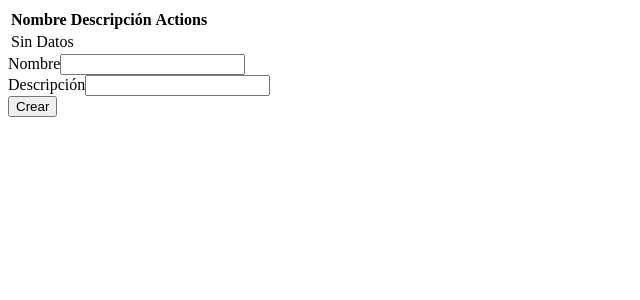
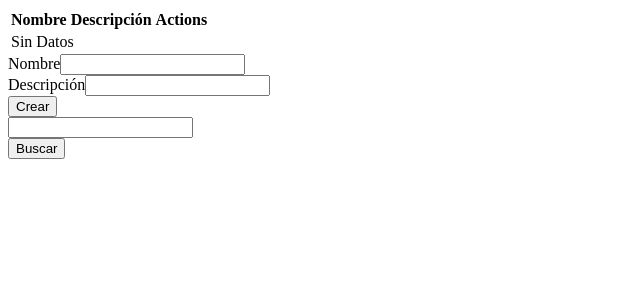
Before and after one commit to ethanial1/Posts_React_Python, a React (Create React App) app in the folder client/: page / in a window 1280 px wide. Shown: the top 300 px of the page, without its empty margins (0-640 px from the left). Built offline with nearby package versions, Linux system fonts and the light colour scheme.

Commit message:
formularios de creación de post, filtrado de posts por nombre

```diff
--- a/client/src/App.js
+++ b/client/src/App.js
@@ -1,12 +1,14 @@
 import React from "react";
-import Form from "./components/Form/Form";
+import FormCreate from "./components/Form/FormCreate";
+import FormFiltro from "./components/Form/FormFiltro";
 import Table from "./components/Table/Table";
 
 function App() {
   return (
     <div className="App">
       <Table />
-      <Form />
+      <FormCreate />
+      <FormFiltro />
     </div>
   );
 }
--- a/client/src/components/Form/Form.jsx
+++ b/client/src/components/Form/FormCreate.jsx
@@ -6,7 +6,7 @@ import { saveNewPost } from '../../redux/actions/actions';
 
 const initialForm = {nombre:"", descrip: ""}
 
-const Form = () => {
+const FormCreate = () => {
     const [form, setForm] = useState(initialForm);
     const [errores, setErrores] = useState({});
 
@@ -60,4 +60,4 @@ const Form = () => {
     )
 };
 
-export default Form;
+export default FormCreate;
--- /dev/null
+++ b/client/src/components/Form/FormFiltro.jsx
@@ -0,0 +1,40 @@
+import React from 'react';
+import { useState } from 'react';
+import { useDispatch } from 'react-redux';
+import { filterByName } from '../../redux/actions/actions';
+
+const FormFiltro = () => {
+    const [nombre, setNombre] = useState("");
+    const [error, setError] = useState({});
+
+    const dispatch = useDispatch()
+
+    const handleSubmit = e => {
+        e.preventDefault()
+        const err = {}
+
+        if(!nombre.trim()) {
+            err.nombre = "Por favor, ingresa el nombre para hacer la busqueda"
+        }
+
+        setError(err)
+
+        if(Object.keys(err).length === 0) {
+            dispatch(filterByName(nombre))
+        }
+    }
+
+    return (
+        <div>
+            <form onSubmit={handleSubmit}>
+                <div>
+                    <input type="text" name="nombre" id="nombre" value={nombre} onChange={e => setNombre(e.target.value)}/>
+                    {error.nombre && <span>{error.nombre}</span>}
+                </div>
+                <button type='submit'>Buscar</button>
+            </form>
+        </div>
+    )
+};
+
+export default FormFiltro;
--- a/client/src/components/Table/Table.jsx
+++ b/client/src/components/Table/Table.jsx
@@ -1,20 +1,20 @@
-import React from 'react';
-import { useEffect } from 'react';
-import { useSelector, useDispatch } from 'react-redux'
-import { getAllPost, deletePost } from '../../redux/actions/actions';
-import Row from '../Row/Row';
+import React from "react";
+import { useEffect } from "react";
+import { useSelector, useDispatch } from "react-redux";
+import { getAllPost, deletePost } from "../../redux/actions/actions";
+import Row from "../Row/Row";
 
 const Table = () => {
-    const allPosts = useSelector(state => state.allPosts)
-    const dispatch = useDispatch()
+    const { allPosts, filteredPost } = useSelector((state) => state);
+    const dispatch = useDispatch();
 
     useEffect(() => {
-        dispatch(getAllPost())
+        dispatch(getAllPost());
     }, [dispatch]);
 
-    const deleteCb = id => {
-        dispatch(deletePost(id))
-    }
+    const deleteCb = (id) => {
+        dispatch(deletePost(id));
+    };
 
     return (
         <table>
@@ -26,15 +26,34 @@ const Table = () => {
             </tr>
         </thead>
         <tbody>
-                {
-                    allPosts.length === 0 ? <tr><td colSpan="3">Sin Datos</td></tr> :
-                        (
-                            allPosts.map(post => <Row key={post.id} id={post.id} nombre={post.nombre} descrip={post.descrip} deleteCb={deleteCb}/>)
-                        )
-                }
+            {filteredPost.length > 0 ? (
+            filteredPost.map((post) => (
+                <Row
+                key={post.id}
+                id={post.id}
+                nombre={post.nombre}
+                descrip={post.descrip}
+                deleteCb={deleteCb}
+                />
+            ))
+            ) : allPosts.length === 0 ? (
+            <tr>
+                <td colSpan="3">Sin Datos</td>
+            </tr>
+            ) : (
+            allPosts.map((post) => (
+                <Row
+                key={post.id}
+                id={post.id}
+                nombre={post.nombre}
+                descrip={post.descrip}
+                deleteCb={deleteCb}
+                />
+            ))
+            )}
         </tbody>
         </table>
-    )
+    );
 };
 
 export default Table;
--- a/client/src/redux/reducer/reducer.js
+++ b/client/src/redux/reducer/reducer.js
@@ -1,7 +1,8 @@
 import { FILTER_BY_NAME, GET_ALL_POST } from "../actions/actions";
 
 const initialState = {
-    allPosts: []
+    allPosts: [],
+    filteredPost: []
 }
 
 const rootReducer = (state = initialState, action) => {
@@ -14,7 +15,7 @@ const rootReducer = (state = initialState, action) => {
         case FILTER_BY_NAME:
             return {
                 ...state,
-                allPosts: state.allPosts.filter(elemt => elemt.nombre === action.payload)
+                filteredPost: state.allPosts.filter(elemt => elemt.nombre === action.payload)
             }
         default:
             return state
```
Lines whose indentation alone changed are shown as unchanged.
